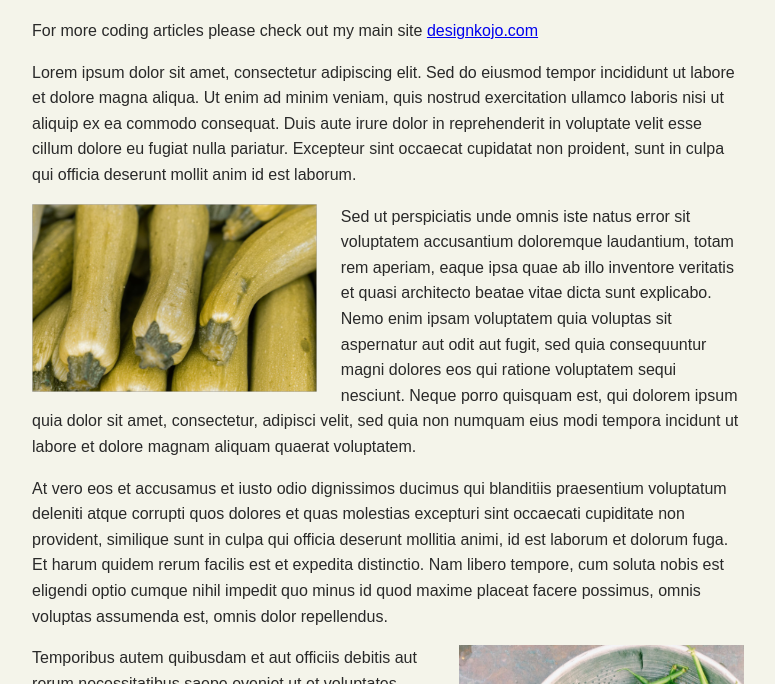
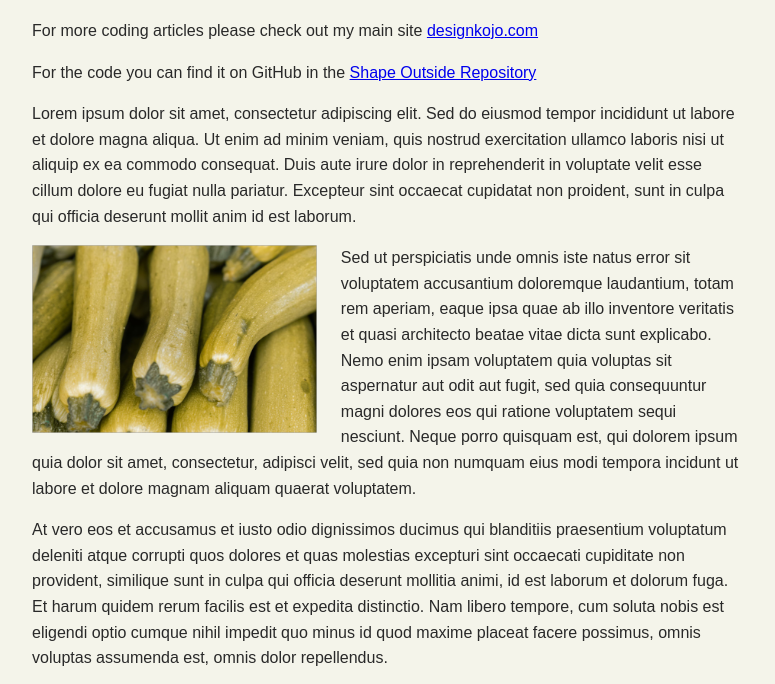
Before and after one commit to siramsay/shape-outside-demo, a plain HTML site: page index.html in a window 1280 px wide. Shown: the part 76-760 px from the top of the page, without its empty margins (252-1027 px from the left). Drawn offline with nearby package versions, Linux system fonts and the light colour scheme.

Commit message:
Add GitHub link to Shape Outside Repository

```diff
--- a/index.html
+++ b/index.html
@@ -47,6 +47,7 @@
 
     <p>For more coding articles please check out my main site <a href="https://designkojo.com">designkojo.com</a></p>
 
+    <p>For the code you can find it on GitHub in the <a href="https://github.com/siramsay/shape-outside-demo">Shape Outside Repository</a></p>
 
     <p>Lorem ipsum dolor sit amet, consectetur adipiscing elit. Sed do eiusmod tempor incididunt ut labore et dolore magna aliqua. Ut enim ad minim veniam, quis nostrud exercitation ullamco laboris nisi ut aliquip ex ea commodo consequat. Duis aute irure dolor in reprehenderit in voluptate velit esse cillum dolore eu fugiat nulla pariatur. Excepteur sint occaecat cupidatat non proident, sunt in culpa qui officia deserunt mollit anim id est laborum.</p>
 
```
